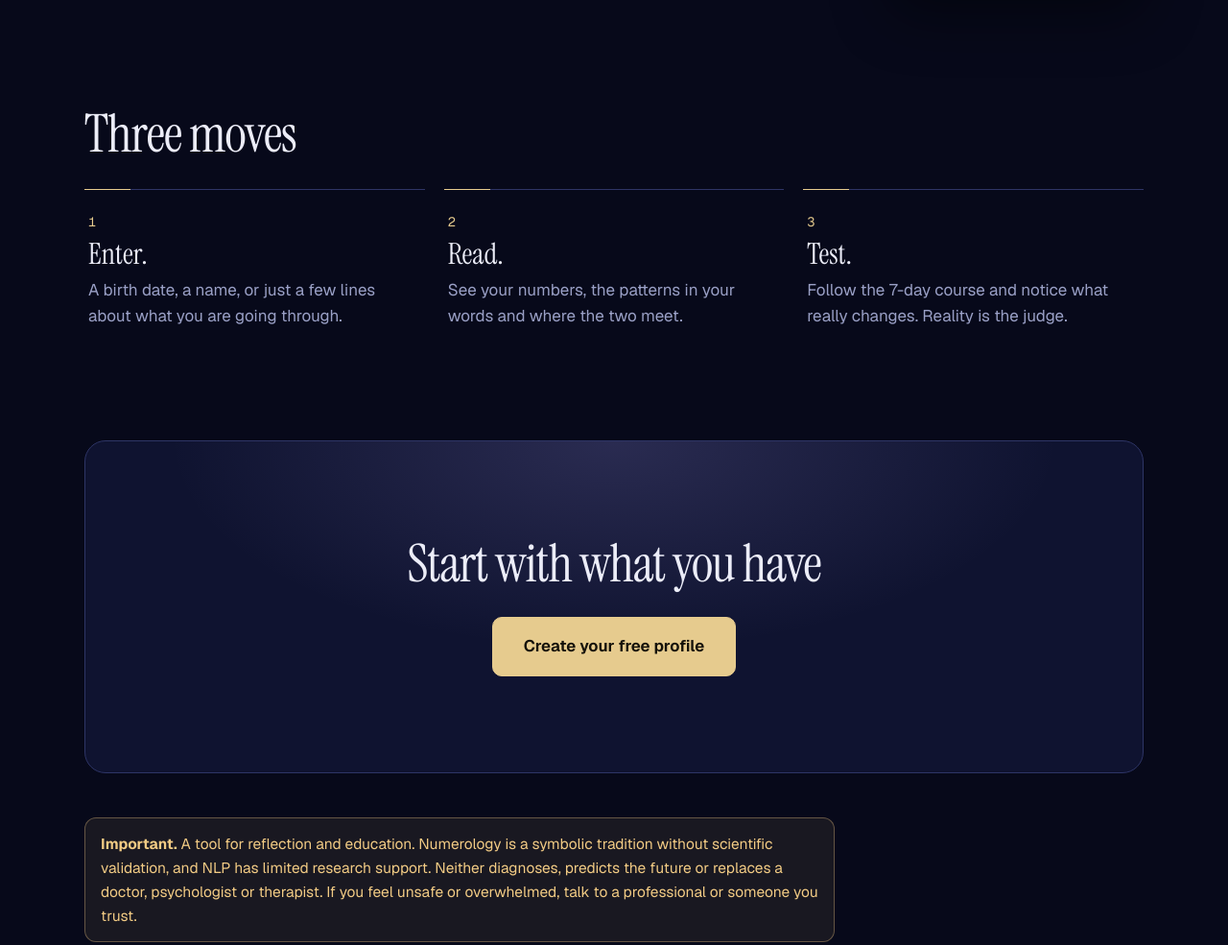
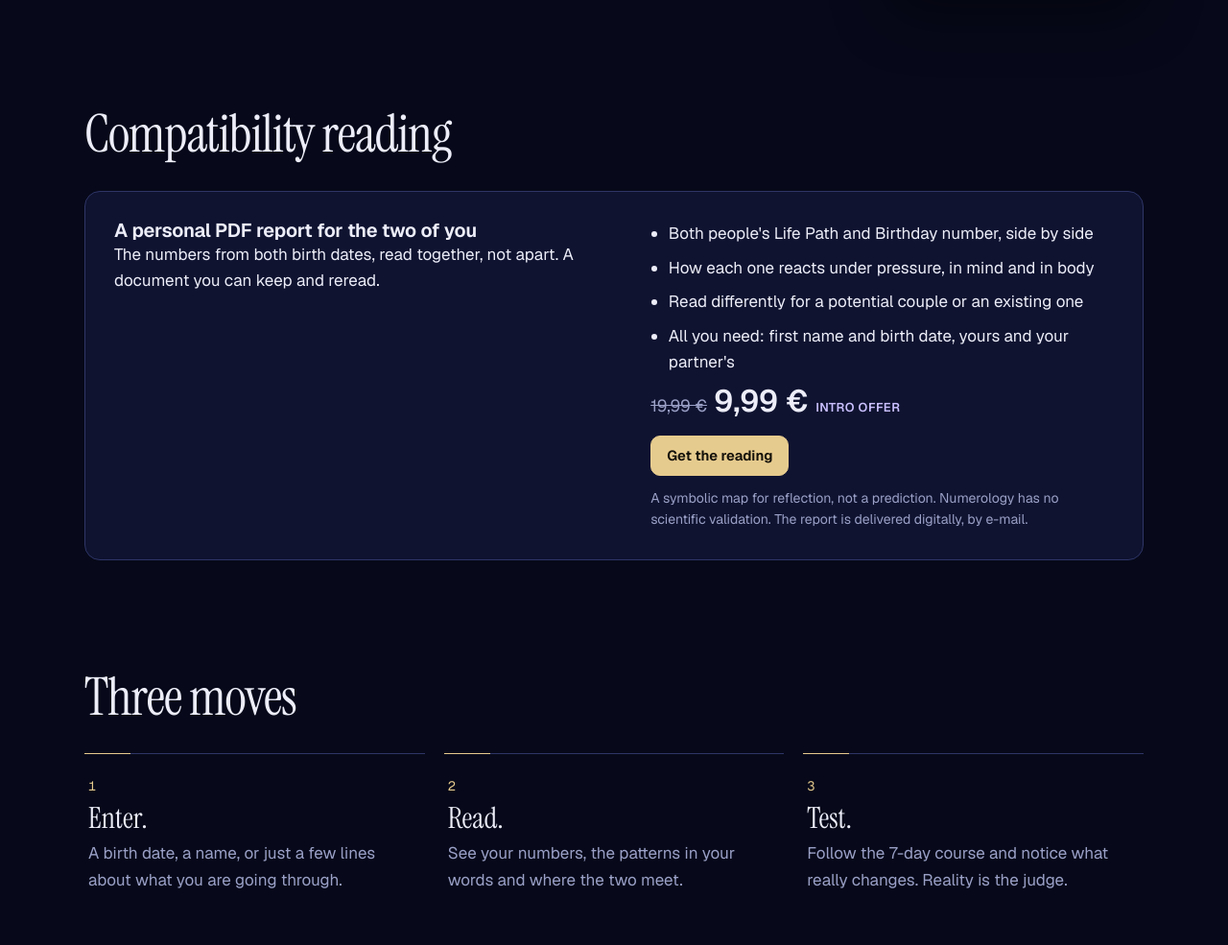
Before and after one commit to strategicflow-tech/showcase, a website: page numerologie-nlp/index.html in a window 1280 px wide. Shown: the part 4185-5170 px from the top of the page at 96% size. Drawn offline with Linux system fonts and the light colour scheme.

Commit message:
Add files via upload

```diff
--- a/numerologie-nlp/index.html
+++ b/numerologie-nlp/index.html
@@ -455,6 +455,15 @@ a.gl{text-decoration-color:var(--gold)}
 .v-t{font-family:"Instrument Serif",serif;font-size:24px;fill:var(--fg);text-anchor:middle}.v-xt{font-size:14px;font-family:"Geist Mono",monospace}
 .v-a,.v-b{transition:transform .7s cubic-bezier(.2,.7,.2,1)}.venn:hover .v-a{transform:translateX(16px)}.venn:hover .v-b{transform:translateX(-16px)}
 .doors,.plans-home,.steps3,.final{margin-top:clamp(56px,9vw,120px)}
+.compat-home{margin-top:clamp(56px,9vw,120px)}
+.compat-home h2{font-size:clamp(2rem,4.4vw,3.4rem);line-height:1.02;letter-spacing:-.02em;max-width:18ch}
+.compat-card{display:grid;grid-template-columns:1.1fr 1fr;gap:28px;margin-top:32px;padding:30px;background:var(--surface);color:var(--fg);border:1px solid var(--edge);border-radius:16px}
+.compat-card ul{margin:0;padding-left:1.1em;display:grid;gap:8px}
+.compat-card .cnote{font-size:.88rem;color:var(--muted);margin-top:12px}
+.compat-card .cprice{font-size:2rem;font-weight:600;margin:0 0 6px}
+.compat-card .cwas{font-size:1.1rem;font-weight:400;color:var(--muted)}
+.compat-card .cbadge{font-size:.8rem;font-weight:600;letter-spacing:.04em;text-transform:uppercase;color:var(--accent-ink,var(--fg))}
+@media(max-width:760px){.compat-card{grid-template-columns:1fr;padding:22px}}
 .doors h2,.plans-home h2,.steps3 h2,.final h2{font-size:clamp(2rem,4.4vw,3.4rem);line-height:1.02;letter-spacing:-.02em;max-width:18ch}
 .dgrid{display:grid;grid-template-columns:repeat(3,1fr);gap:14px;margin-top:30px}
 .door{position:relative;display:flex;flex-direction:column;gap:8px;padding:24px;border:1px solid var(--edge);border-radius:14px;text-decoration:none;color:var(--fg);background:var(--surface);transition:border-color .25s,background .25s,transform .25s;min-height:200px;--mod:var(--gold)}
@@ -1903,6 +1912,7 @@ window.SF_CONFIG={
   nif:'',               /* NIF / NIE of the autónomo */
   addr:L('Adeje, Santa Cruz de Tenerife, Spania, 38660','Adeje, Santa Cruz de Tenerife, Spain, 38660','Adeje, Santa Cruz de Tenerife, España, 38660')               /* full postal address in Spain */
  },
+ compat:{price:'9,99 €',was:'19,99 €',buy:'https://buy.stripe.com/cNicN56rS6JjfJP8tl7wA0B',buyStandard:'https://buy.stripe.com/eVq00jeYo6Jj2X37ph7wA0C'},  /* intro offer 9,99 € now; when it ends set price:'19,99 €', was:'' and buy:<buyStandard> */
  bundle:{id:'bundle',price:'49 €',buy:'https://buy.stripe.com/9B614n5nO3x79lr3917wA0p',
   name:L('Toate cele trei pachete','All three packages','Los tres paquetes'),
   desc:L('Numerologie Deep, NLP Deep și Profil încrucișat Pro, la preț redus.','Numerology Deep, NLP Deep and Cross Profile Pro at a reduced price.','Numerología Deep, PNL Deep y Perfil cruzado Pro a precio reducido.'),
@@ -3286,6 +3296,17 @@ function homeHTML(){
  var cat=CFG.catalog||[],sum=0;cat.forEach(function(c){sum+=priceNum(c.price);});var B=CFG.bundle||{},save=sum-priceNum(B.price);
  function card(c,isB){var pr=priceNum(c.price);return '<article class="plan'+(isB?' plan-b':'')+'">'+(isB?'<span class="ribn">'+ui('pr_best')+(save>0?' · '+fmt(ui('pr_save'),{n:save}):'')+'</span>':'')+'<h3>'+esc(tr(c.name))+'</h3><p class="pnum"><span>'+pr+'</span><small>€</small></p><p class="pdesc">'+esc(tr(c.desc))+'</p><p class="pact">'+(c.buy?'<a class="btn primary" target="_blank" rel="noopener" href="'+esc(c.buy)+'">'+ui('pr_buy')+'</a> ':'')+'<a class="btn" href="#/start/s-plans">'+ui('pr_det')+'</a></p></article>';}
  h+='<section class="plans-home"><h2>'+ui('pr_t')+'</h2><p class="lead2">'+ui('pr_p')+'</p><div class="pgrid">'+cat.map(function(c){return card(c,false);}).join('')+card(B,true)+'</div></section>';
+ /* compatibility reading (personal report, made in Admin) */
+ var CP=CFG.compat||{};
+ var cT={ro:'Citire de compatibilitate',en:'Compatibility reading',es:'Lectura de compatibilidad',pt:'Leitura de compatibilidade'};
+ var cH={ro:'Un raport PDF personal pentru voi doi',en:'A personal PDF report for the two of you',es:'Un informe PDF personal para los dos',pt:'Um relatório PDF pessoal para os dois'};
+ var cP={ro:'Numerele celor două date de naștere, citite împreună, nu separat. Un document pe care îl poți păstra și reciti.',en:'The numbers from both birth dates, read together, not apart. A document you can keep and reread.',es:'Los números de las dos fechas de nacimiento, leídos juntos, no por separado. Un documento que puedes guardar y releer.',pt:'Os números das duas datas de nascimento, lidos em conjunto, não em separado. Um documento que você pode guardar e reler.'};
+ var cL={ro:['Drumul vieții și numărul zilei de naștere ale amândurora, puse față în față','Felul în care reacționează fiecare sub presiune, în minte și în corp','Citit diferit pentru un potențial cuplu sau pentru un cuplu existent','Ce îți trebuie: prenumele și data nașterii, ale tale și ale partenerului'],en:['Both people\'s Life Path and Birthday number, side by side','How each one reacts under pressure, in mind and in body','Read differently for a potential couple or an existing one','All you need: first name and birth date, yours and your partner\'s'],es:['El Camino de vida y el número del día de nacimiento de ambos, frente a frente','La forma de reaccionar de cada uno bajo presión, en la mente y en el cuerpo','Se lee distinto para una posible pareja o para una pareja ya formada','Lo que necesitas: nombre y fecha de nacimiento, los tuyos y los de tu pareja'],pt:['O Caminho de vida e o número do dia de nascimento dos dois, frente a frente','A forma como cada um reage sob pressão, na mente e no corpo','Lido de forma diferente para um potencial casal ou para um casal já formado','O que você precisa: nome e data de nascimento, os seus e os do seu parceiro']};
+ var cN={ro:'Hartă simbolică de reflecție, nu o prezicere. Numerologia nu are validare științifică. Raportul se livrează digital, pe e-mail.',en:'A symbolic map for reflection, not a prediction. Numerology has no scientific validation. The report is delivered digitally, by e-mail.',es:'Un mapa simbólico de reflexión, no una predicción. La numerología no tiene validación científica. El informe se entrega en digital, por correo.',pt:'Um mapa simbólico de reflexão, não uma previsão. A numerologia não tem validação científica. O relatório é entregue em formato digital, por e-mail.'};
+ var cB={ro:'Cumpără citirea',en:'Get the reading',es:'Comprar la lectura',pt:'Comprar a leitura'};
+ var cI={ro:'Ofertă de intrare',en:'Intro offer',es:'Oferta de lanzamiento',pt:'Oferta de lançamento'};
+ var cHref=CP.buy||('mailto:'+(CFG.contact||''));
+ h+='<section class="compat-home" id="compat"><h2>'+esc(tr(cT))+'</h2><div class="compat-card"><div><h3>'+esc(tr(cH))+'</h3><p>'+esc(tr(cP))+'</p></div><div><ul>'+listOf(cL).map(function(x){return '<li>'+esc(x)+'</li>';}).join('')+'</ul>'+(CP.price?'<p class="cprice">'+(CP.was?'<s class="cwas">'+esc(CP.was)+'</s> ':'')+esc(CP.price)+(CP.was?' <span class="cbadge">'+esc(tr(cI))+'</span>':'')+'</p>':'')+'<p class="pact"><a class="btn primary" target="_blank" rel="noopener" href="'+esc(cHref)+'">'+esc(tr(cB))+'</a></p><p class="cnote">'+esc(tr(cN))+'</p></div></div></section>';
  /* steps + final */
  h+='<section class="steps3"><h2>'+ui('st_t')+'</h2><ol>'+[1,2,3].map(function(i){return '<li><b>'+ui('how'+i+'_t')+'</b><span>'+ui('how'+i+'_p')+'</span></li>';}).join('')+'</ol></section>';
  h+='<section class="final"><h2>'+ui('fin_t')+'</h2><p><a class="btn primary big" href="#/me">'+ui('fin_cta')+'</a></p></section>';
```
